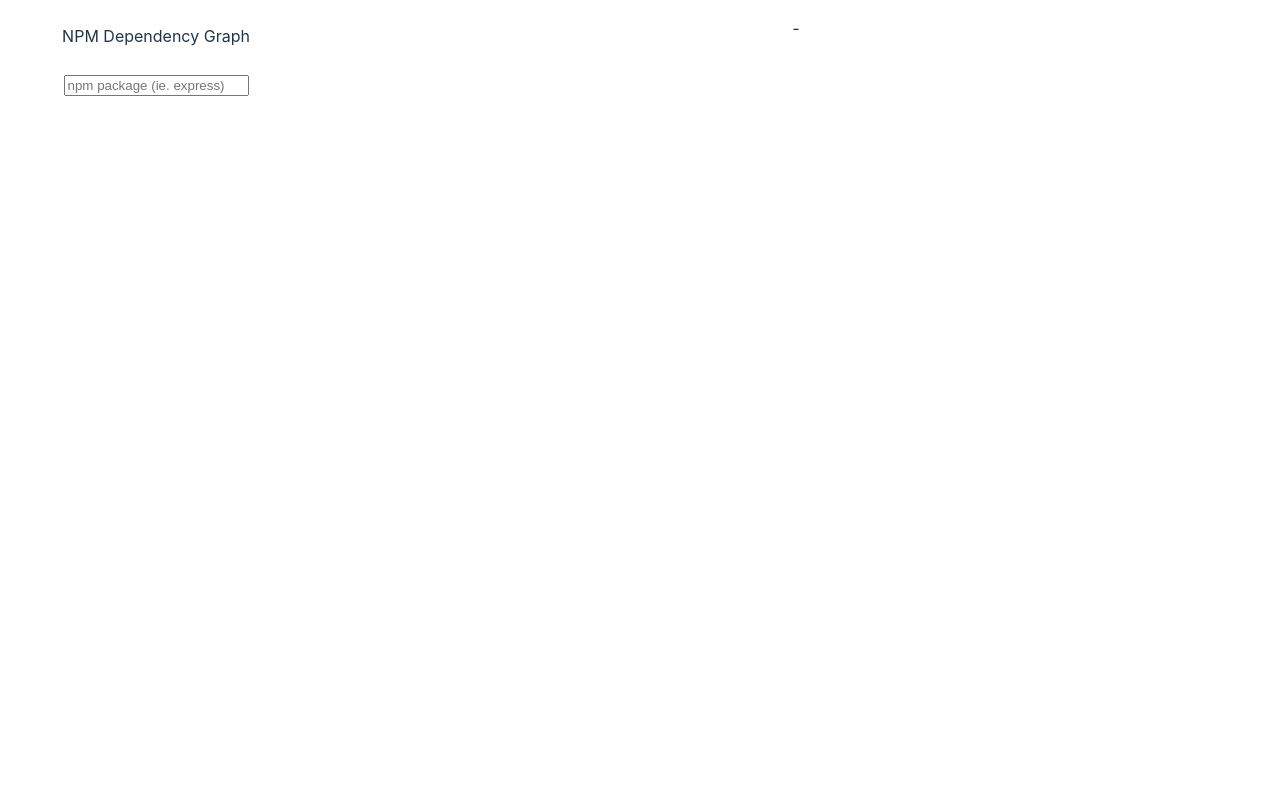
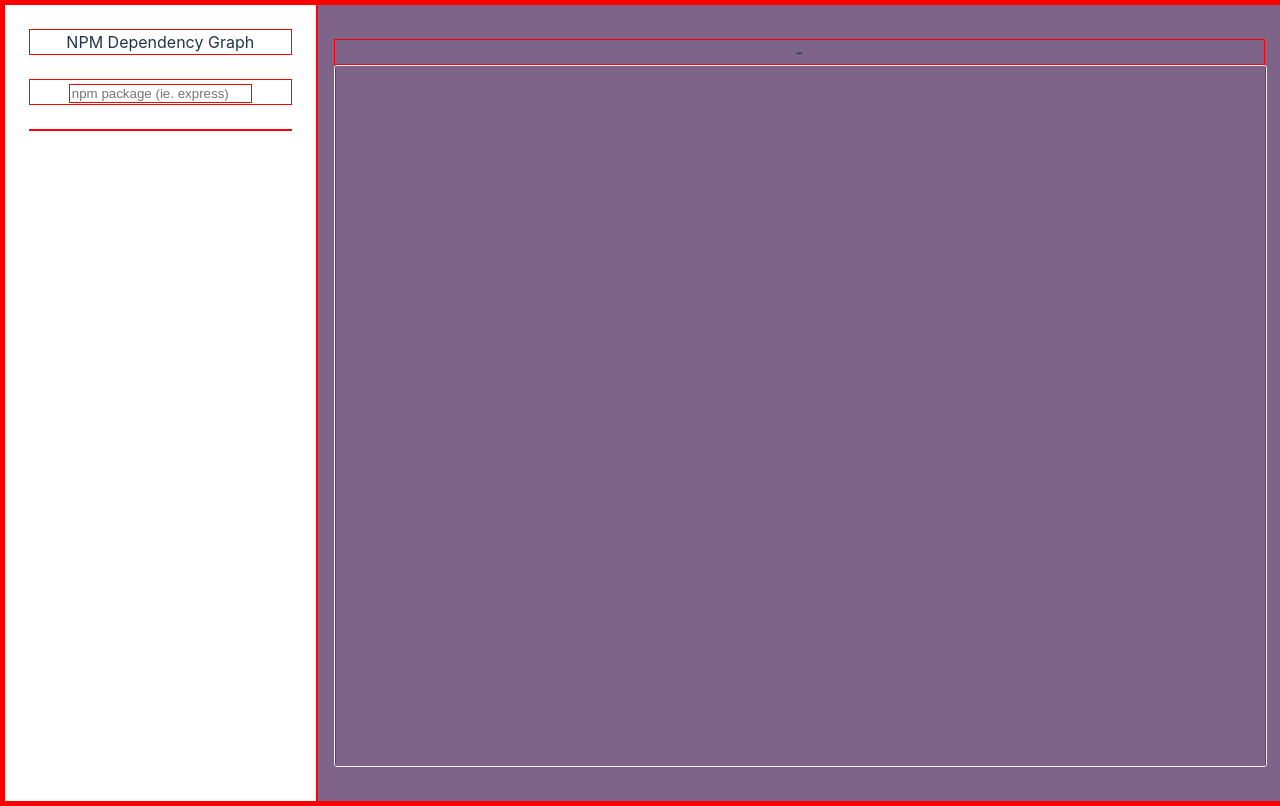
Before and after one commit to devarshi-ap/npm-dep-graph, a Vue app: page / in a window 1280 px wide. Built offline with nearby package versions, Linux system fonts and the light colour scheme.

Commit message:
fix resizing rendered graph width

```diff
--- a/src/App.vue
+++ b/src/App.vue
@@ -13,14 +13,20 @@
 <style scoped>
 .container {
     display: flex;
-    height: 100vh;
+    height: 100vh; /* Full viewport height */
+    width: 100vw;  /* Full viewport width */
+    box-sizing: border-box; /* Include padding/borders in width & height */
 }
 
 .left-panel {
-    flex: 1;
+    flex: 1; /* Take 1 part of the flex space */
+    overflow: auto; /* Allow content to scroll if overflowing */
 }
 
 .right-panel {
-    flex: 3;
+    flex: 3; /* Take 3 parts of the flex space */
+    background-color: rgb(126, 100, 136); /* Optional: For visual debugging */
+    overflow: hidden; /* Prevent content overflow */
 }
+
 </style>
--- a/src/components/LeftPanel.vue
+++ b/src/components/LeftPanel.vue
@@ -76,6 +76,7 @@
     hasSelectedPackage.value = true;
     const target = (event.target as HTMLElement).textContent!;
     updateName(target);
+    updateVersion('');
     console.log(`selected ${target}!`);
     fetchPackageVersions();
 };
@@ -133,6 +134,7 @@
 </template>
 
 <style scoped>
+
 #left-container > * {
     margin: 1.5rem;
 }
--- a/src/components/RightPanel.vue
+++ b/src/components/RightPanel.vue
@@ -21,6 +21,8 @@
 
             const myGraph = ForceGraph();
             myGraph(document.getElementById('graph')!)
+                .width(document.getElementById('graph')!.clientWidth) // Match parent width
+                .height(document.getElementById('graph')!.clientHeight) // Match parent height
                 .graphData(d3Data)
                 .linkColor((link) => {
                     // Check if the target node is deprecated
@@ -81,7 +83,15 @@
                 .maxZoom(5)  // Maximum zoom level
                 .minZoom(0.5)  // Minimum zoom level
                 .centerAt(0, 0, 500);  // Center the graph with padding
-        });
+
+                // Handle resizing dynamically
+                window.addEventListener('resize', () => {
+                    const graphElement = document.getElementById('graph'); // Dynamically get the element
+                    if (graphElement) {
+                        myGraph.width(graphElement.clientWidth).height(graphElement.clientHeight);
+                    }
+                });
+            });
     })
 </script>
 
@@ -99,16 +109,25 @@
 <style scoped>
 #right-panel {
     padding: 1rem;
+    display: flex;
+    flex-direction: column;
+    justify-content: center;
 }
 
 #graph-container {
-  width: 100%; /* Full width of the parent container */
-  height: 50vh; /* Half the viewport height */
-  position: relative; /* For proper scaling */
+  width: 100%; /* Fill the parent horizontally */
+  height: calc(100vh - 100px); /* Adjust to fit within viewport height */
+  position: relative;
+  overflow: hidden; /* Prevent the graph from rendering outside bounds */
+  border: 1px solid whitesmoke;
+  border-radius: 3px;
+  display: flex;
+  justify-content: center;
+  align-items: center;
 }
 
 #graph {
-  width: 100%;
-  height: 100%;
+  width: 100%; /* Match the container width */
+  height: 100%; /* Match the container height */
 }
 </style>
--- a/src/style.css
+++ b/src/style.css
@@ -1,6 +1,6 @@
-/* * {
+* {
     border: 1px solid red;
-} */
+}
 
 :root {
     font-family: Inter, system-ui, Avenir, Helvetica, Arial, sans-serif;
```
